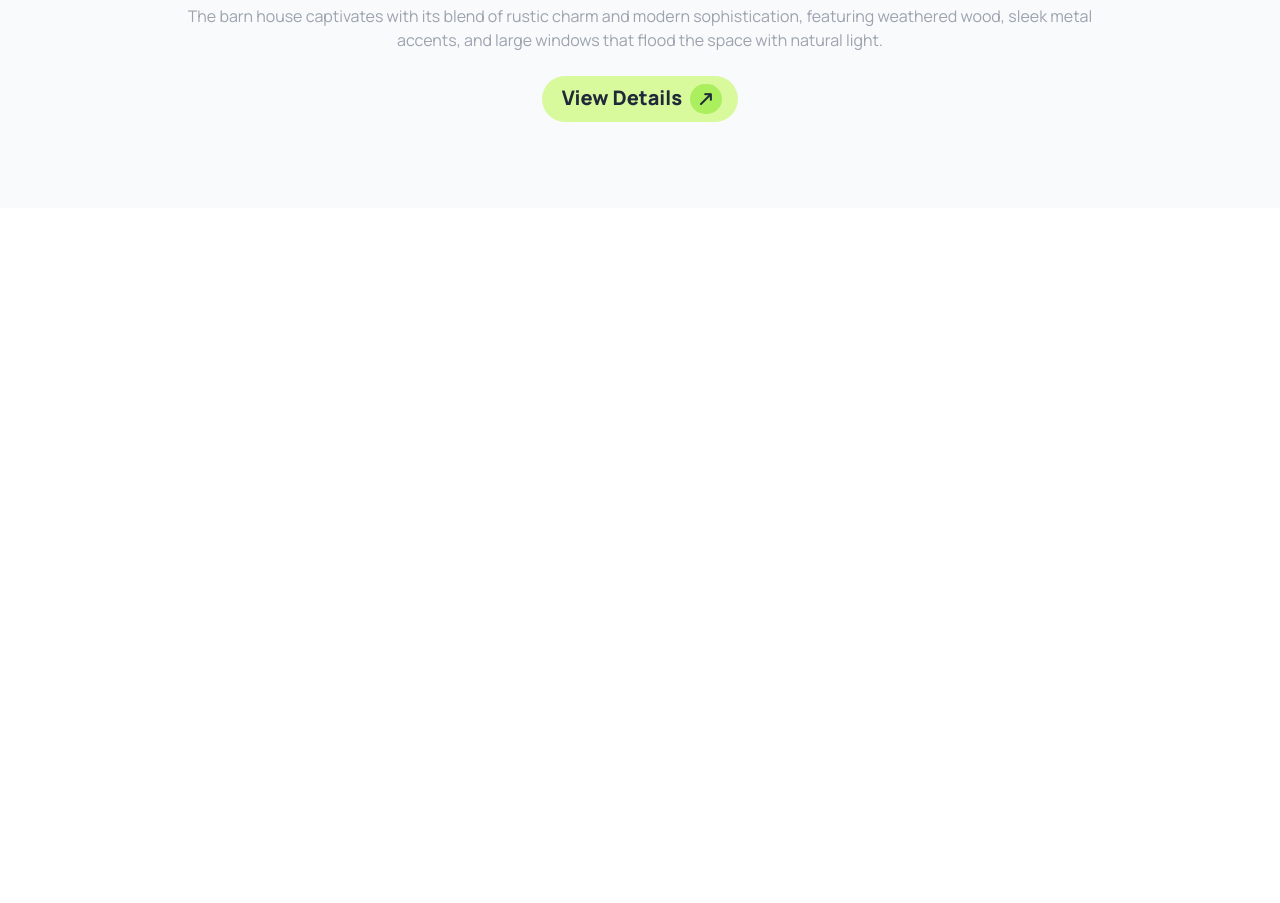
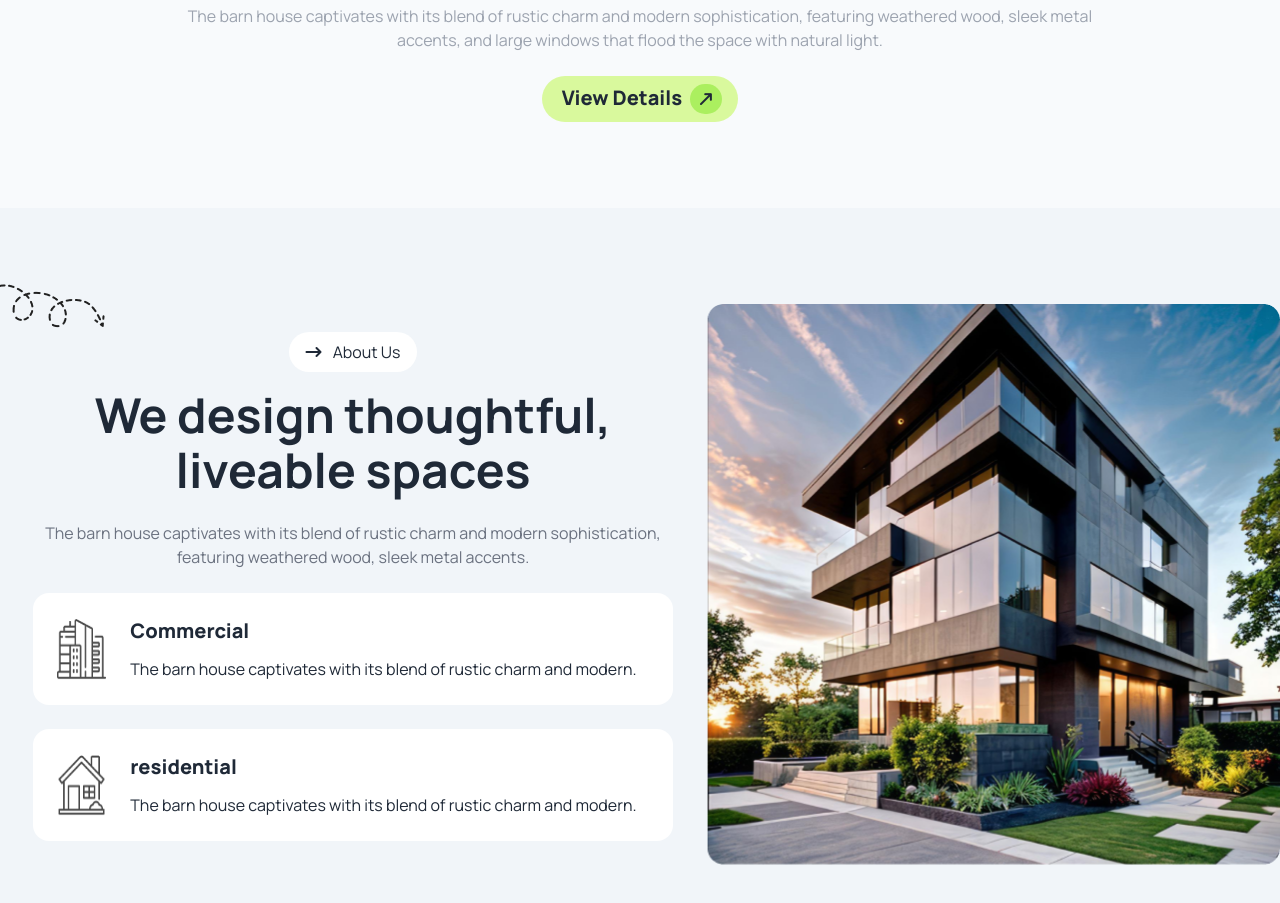
Before and after one commit to Anik0047/assignment---2, a plain HTML site: page index.html in a window 1280 px wide. Shown: the part 691-1594 px from the top of the page. Before the commit the page ends 899 px from the top, so only its background shows below. Drawn offline with nearby package versions, Linux system fonts and the light colour scheme.

Commit message:
design done

```diff
--- a/index.html
+++ b/index.html
@@ -84,13 +84,13 @@
         <section>
             <div class="container mx-auto lg:mt-10">
                 <div class="flex justify-center lg:mb-6">
-                    <img src="assets/banner.png" alt="" class="lg:w-5/12">
+                    <img src="assets/banner.png" alt="" class="w-9/12 lg:w-5/12">
                 </div>
                 <div class="max-w-5xl mx-auto text-center">
                     <div>
-                        <h1 class="text-6xl font-extrabold leading-[5.4rem] lg:mb-6">A barn house of this design has a striking appearance</h1>
-                        <p class="px-14 leading-6 text-gray-400 lg:mb-8">The barn house captivates with its blend of rustic charm and modern sophistication, featuring weathered wood, sleek metal accents, and large windows that flood the space with natural light.</p>
-                        <div class="lg:pb-24">
+                        <h1 class="text-2xl lg:text-6xl font-extrabold lg:leading-[5.4rem] mb-4 lg:mb-6 mx-10 lg:mx-0">A barn house of this design has a striking appearance</h1>
+                        <p class="px-8 lg:px-14 text-sm lg:text-base leading-6 text-gray-400 mb-6 lg:mb-8">The barn house captivates with its blend of rustic charm and modern sophistication, featuring weathered wood, sleek metal accents, and large windows that flood the space with natural light.</p>
+                        <div class="pb-10 lg:pb-24">
                             <a class="pl-5 pr-2 py-3 bg-lime-200 rounded-3xl "><span class="text-xl font-extrabold mr-2">View Details</span><span class="w-8 h-8  px-2 py-1 rounded-full mr-2 common_color"><i class="fa-solid fa-arrow-right-long -rotate-45 "></i></span></a>
                         </div>
                     </div>
@@ -98,5 +98,42 @@
             </div>
         </section>
     </header>
+
+
+    <section class="bg-slate-100">
+        <!-- We Design Thoughtfull... -->
+         <div>
+            <div class="container mx-auto pt-8 lg:pt-24 lg:flex justify-between items-end pb-24">
+                <!-- info -->
+                 <div class="w-11/12 lg:w-6/12 mx-auto text-center relative">
+                    <div class="absolute -top-12 -left-14 hidden lg:block">
+                        <img src="assets/Vector.png" alt="">
+                    </div>
+                    <button class="px-4 py-2 mb-4 bg-white rounded-3xl"><i class="fa-solid fa-arrow-right-long mr-2"></i> About Us</button>
+                    <h1 class="text-2xl lg:text-5xl font-bold lg:leading-[3.4rem] mb-6">We design thoughtful, liveable spaces</h1>
+                    <p class="text-gray-500 mb-6">The barn house captivates with its blend of rustic charm and
+                        modern sophistication, featuring weathered wood, sleek metal accents.</p>
+                    <div class="bg-white flex p-6 rounded-2xl mb-6">
+                        <img src="assets/commercial.png" alt="" class="mr-6 w-4/12 lg:w-1/12">
+                        <div class="text-left">
+                            <p class="text-xl font-extrabold mb-3">Commercial</p>
+                            <span class="">The barn house captivates with its blend of rustic charm and modern.</span>
+                        </div>
+                    </div>
+                    <div class="bg-white flex p-6 rounded-2xl mb-6">
+                        <img src="assets/residential.png" alt="" class="mr-6 w-4/12 lg:w-1/12">
+                        <div class="text-left">
+                            <p class="text-xl font-extrabold mb-3">residential</p>
+                            <span class="">The barn house captivates with its blend of rustic charm and modern.</span>
+                        </div>
+                    </div>
+                 </div>
+                 <!-- Image -->
+                  <div class="mx-5 lg:mx-0">
+                    <img src="assets/Rectangle.png" alt="">
+                  </div>
+            </div>
+         </div>
+    </section>
 </body>
 </html>
```
